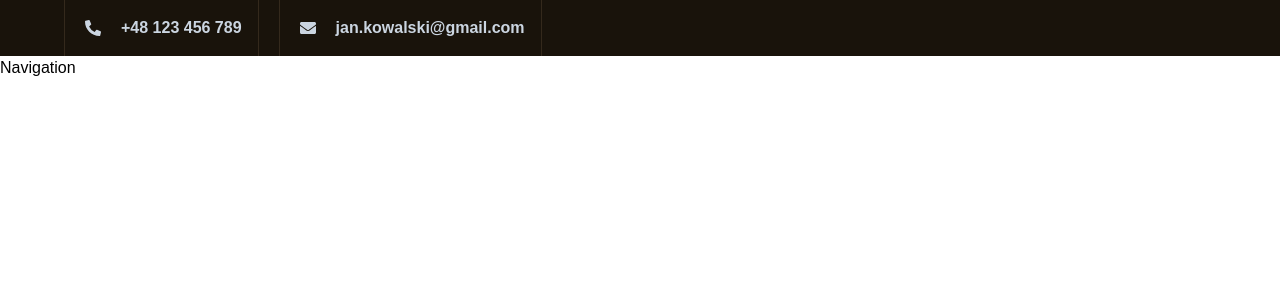
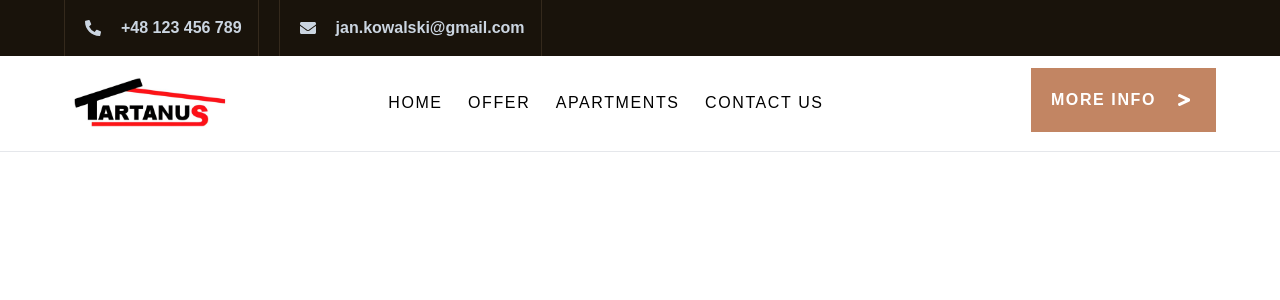
Before and after one commit to Nutritious-prog/real-estate-website, a React (Create React App) app: page / in a window 1280 px wide. Shown: the top 300 px of the page. Built offline with nearby package versions, Linux system fonts and the light colour scheme; the HTML template or start-up script is replaced by a standard one.

Commit message:
Top navigation finished with placeholder names

```diff
--- a/package.json
+++ b/package.json
@@ -9,7 +9,9 @@
     "react": "^18.2.0",
     "react-dom": "^18.2.0",
     "react-icons": "^4.7.1",
+    "react-router-dom": "^6.8.1",
     "react-scripts": "5.0.1",
+    "react-scroll": "^1.8.9",
     "web-vitals": "^2.1.4"
   },
   "scripts": {
--- a/src/App.js
+++ b/src/App.js
@@ -1,11 +1,20 @@
 import './App.css';
+import { BrowserRouter, Route, Routes } from 'react-router-dom';
 import MainPage from './pages/MainPage';
 
 function App() {
   return (
-    <div>
-      <MainPage />
-    </div>
+    <>
+    <BrowserRouter>
+    {/* <ScrollToTop /> */}
+    <Routes>
+      <Route index element={<MainPage/>}></Route>
+      <Route path='/' element={<MainPage/>}></Route>
+      <Route path='/home' element={<MainPage/>}></Route>
+
+    </Routes>
+  </BrowserRouter>
+  </>
   );
 }
 
--- a/src/components/Navigation.js
+++ b/src/components/Navigation.js
@@ -1,9 +1,130 @@
-import React from 'react'
+import React, { useState } from "react";
+import { Link as ScrollLink } from "react-scroll";
+import { Link as OuterLink } from "react-router-dom";
+import { FaGreaterThan } from "react-icons/fa";
+
+
+import logo from "../assets/logo.png";
 
 function Navigation() {
+  const [nav, setNav] = useState(false);
+
+  const handleClick = () => setNav(!nav);
+
   return (
-    <div>Navigation</div>
-  )
+    // whole nav
+    <div className="w-screen flex bg-white border-b">
+      {/* container for logo, menu and button */}
+      <div className="w-[100%] lg:w-[90%] md:w-[80%] mx-auto flex justify-between py-3 font-bold tracking-widest">
+        {/* logo */}
+        <div className="w-[120px] md:w-[155px] ml-2 py-2 flex align-middle">
+          <img src={logo} alt="" />
+        </div>
+        {/* menu */}
+        <div className="w-[40%] mr-[4%] my-auto">
+          <ul className="hidden xl:flex justify-around py-4">
+            <li className="hover:cursor-pointer hover-underline-animation font-light group transition duration-300">
+              <ScrollLink to="aboutBiorezonans" smooth={true} duration={500}>
+                HOME
+                <span class="block max-w-0 group-hover:max-w-full transition-all duration-500 h-0.5 bg-[#C28563]"></span>
+              </ScrollLink>
+            </li>
+            <li className="hover:cursor-pointer hover-underline-animation font-light group transition duration-300">
+              <ScrollLink to="offer" smooth={true} duration={500}>
+                OFFER
+                <span class="block max-w-0 group-hover:max-w-full transition-all duration-500 h-0.5 bg-[#C28563]"></span>
+              </ScrollLink>
+            </li>
+            <li className="hover:cursor-pointer hover-underline-animation font-light group transition duration-300">
+              <ScrollLink to="apparatus" smooth={true} duration={500}>
+                APARTMENTS
+                <span class="block max-w-0 group-hover:max-w-full transition-all duration-500 h-0.5 bg-[#C28563]"></span>
+              </ScrollLink>
+            </li>
+            <li className="hover:cursor-pointer hover-underline-animation font-light group transition duration-300">
+              <ScrollLink to="opinions" smooth={true} duration={500}>
+                CONTACT US
+                <span class="block max-w-0 group-hover:max-w-full transition-all duration-500 h-0.5 bg-[#C28563]"></span>
+              </ScrollLink>
+            </li>
+          </ul>
+        </div>
+        {/* button */}
+        <ScrollLink to="contact" smooth={true} duration={500}>
+          <button
+            className="xl:flex hidden bg-[#C28563] text-white tracking-widest p-3 ease-in duration-500 hover:bg-[#19130B]"
+          >
+            <p className="p-2">MORE INFO</p>
+            <p className="p-3 font-thin"><FaGreaterThan /></p>
+          </button>
+        </ScrollLink>
+
+        {/* burger menu buttons */}
+        <div className="block xl:hidden mr-4 mt-2" onClick={handleClick}>
+          {!nav ? (
+            <svg
+              xmlns="http://www.w3.org/2000/svg"
+              fill="none"
+              viewBox="0 0 24 24"
+              strokeWidth={1.5}
+              stroke="#000000"
+              className="w-8 h-8"
+            >
+              <path
+                strokeLinecap="round"
+                strokeLinejoin="round"
+                d="M3.75 6.75h16.5M3.75 12h16.5m-16.5 5.25H12"
+              />
+            </svg>
+          ) : (
+            <svg
+              xmlns="http://www.w3.org/2000/svg"
+              fill="none"
+              viewBox="0 0 24 24"
+              strokeWidth={1.5}
+              stroke="#000000"
+              className="w-8 h-8"
+            >
+              <path
+                strokeLinecap="round"
+                strokeLinejoin="round"
+                d="M6 18L18 6M6 6l12 12"
+              />
+            </svg>
+          )}
+        </div>
+      </div>
+      {/* hidden nav */}
+      <ul
+        className={
+          !nav
+            ? "hidden"
+            : "absolute w-full px-8 mt-20 burgermenu pb-8"
+        }
+      >
+        <li className="border-b-2 border-[#C28563] w-full p-4 hover:cursor-pointer hover-underline-animation">
+          <ScrollLink to="home" smooth={true} duration={500}>
+            HOME
+          </ScrollLink>
+        </li>
+        <li className="border-b-2 border-[#C28563] w-full p-4 hover:cursor-pointer hover-underline-animation">
+          <ScrollLink to="offer" smooth={true} duration={500}>
+            OFFER
+          </ScrollLink>
+        </li>
+        <li className="border-b-2 border-[#C28563] w-full p-4 hover:cursor-pointer hover-underline-animation">
+          <ScrollLink to="opinions" smooth={true} duration={500}>
+            APARTMENTS
+          </ScrollLink>
+        </li>
+        <li className="border-b-2 border-[#C28563] w-full p-4 hover:cursor-pointer hover-underline-animation">
+          <ScrollLink to="forKids" smooth={true} duration={500}>
+            CONTACT US
+          </ScrollLink>
+        </li>
+      </ul>
+    </div>
+  );
 }
 
-export default Navigation
+export default Navigation;
```
Also changed, not shown: 1 other file (tests, documents, lock files or other folders).
